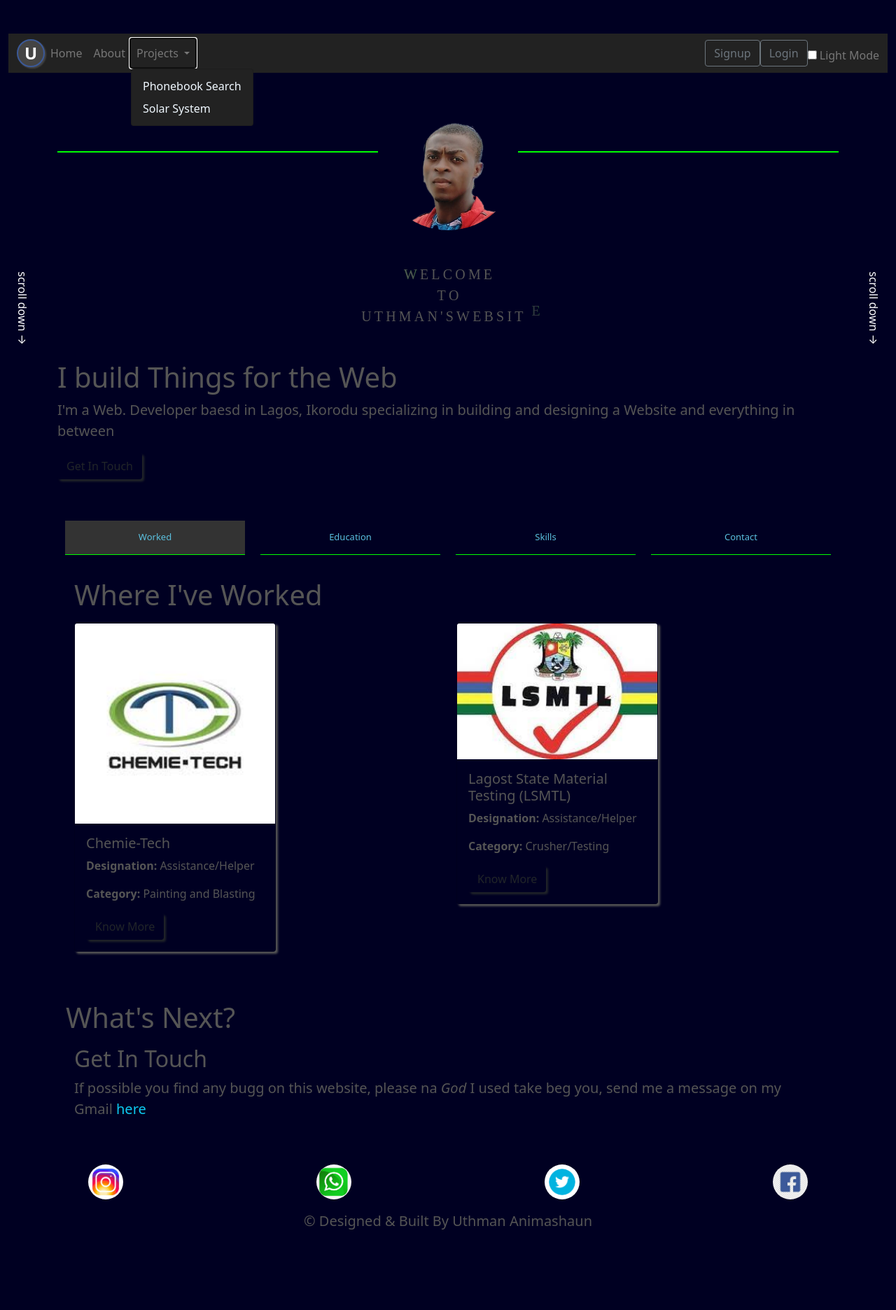
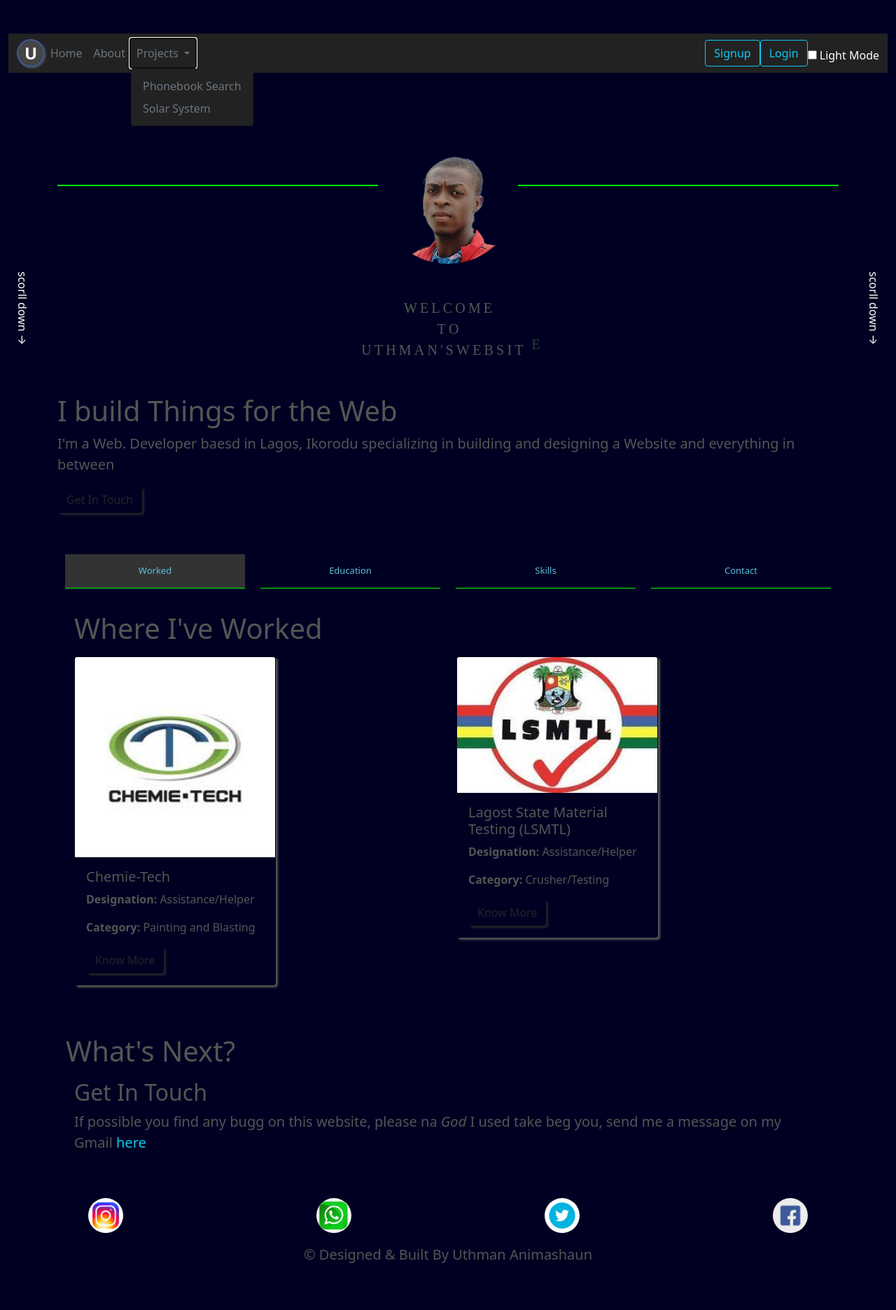
Before and after one commit to UthmanAnimashaun/About-me, a PHP site: page / in a window 1280 px wide, after a click on "Projects". Shown: the whole page at 70% size. Before the commit the page ends 1757 px from the top, so only its background shows below. Run offline with PHP 8.4, Linux system fonts and the light colour scheme.

Commit message:
Revert "UI edited"
This reverts commit 2910b0cb77855b21b840a953dc204623cc8f514d.

```diff
--- a/Phonebook/phonbk.html
+++ b/Phonebook/phonbk.html
@@ -10,8 +10,8 @@
 </head>
 <body>
     <button class="back-to-home-button"><a href="../index.php">Back to Home Page</a></button>
-    <embed src="Katie.mp3" loop="true" hidden="true" autostart="true">
-    <audio src="Katie.mp3">
+    <embed src="lewis.mp3" loop="true" hidden="true" autostart="true">
+    <audio src="lewis.mp3">
         <p>If you are reading this, your browser does not suport the audio tag</p>
         </audio>
     <div id="container">
--- a/css/styles.css
+++ b/css/styles.css
@@ -10,7 +10,6 @@ body{
 
 a{
     text-decoration: none;
-    color: #00ff00;
 }
 @keyframes body{
     0%{
@@ -38,17 +38,13 @@ a{
 }
 
 /* Logo ends here */
-.nav-link{
-    color: #777 !important;
+.darkmode{
+    background: #777;
+    outline: none;
+    padding: 10px;
+    border-radius: 25px;
+    box-shadow: 5px 5px 2px #333;
 }
-.nav-item, .menu-text{
-    color: aliceblue;
-}
-.light-mode-check{
-    color: #777;
-}
-
-/* Arrows start here */
 .right{
     width: auto;
     color: #fff;
--- a/index.php
+++ b/index.php
@@ -1,4 +1,25 @@
+<?php
+    $db =new mysqli("localhost", "root", "", "uthman");
+    if(mysqli_connect_error()) {
+        // echo "Wrong connection";
+    }
+    // echo "<br>";
 
+    if(isset($_POST['submit'])){
+        $first_name=$_POST['first_name'];
+        $last_name=$_POST['last_name'];
+        $email=$_POST['email'];
+        $password=$_POST['password'];
+
+        // send to DB Table
+        $insert="insert into navbar_signup values('', '".$first_name."', '".$last_name."', '".$email."', '".$password."')";
+
+        $q=$db->query($insert);
+        if($q){
+            echo "Signup Successfully";
+        }
+    }
+?>
 
 
 
@@ -30,18 +51,18 @@
           <div class="collapse navbar-collapse" id="navbarSupportedContent">
             <ul class="navbar-nav me-auto mb-2 mb-lg-0">
                 <li class="nav-item ">
-                  <a class="nav-link active menu-text" aria-current="page" href="index.php">Home</a>
+                  <a class="nav-link active text-secondary" aria-current="page" href="#">Home</a>
                 </li>
                 <li class="nav-item">
-                  <a class="nav-link menu-text" href="#">About</a>
+                  <a class="nav-link text-secondary" href="#">About</a>
                 </li>
                 <li class="nav-item dropdown ">
-                  <a class="nav-link menu-text dropdown-toggle" href="#" id="navbarDropdown" role="button" data-bs-toggle="dropdown" aria-expanded="false">
+                  <a class="nav-link text-secondary dropdown-toggle" href="#" id="navbarDropdown" role="button" data-bs-toggle="dropdown" aria-expanded="false">
                     Projects
                   </a>
                   <ul class="dropdown-menu nav-background dropdown-outline-info" aria-labelledby="navbarDropdown">
-                    <li><a class="dropdown-item menu-text" href="Phonebook/phonbk.html">Phonebook Search</a></li>
-                    <li><a class="dropdown-item menu-text" href="solar-system/solar-system.html">Solar System</a></li>
+                    <li><a class="dropdown-item text-secondary" href="Phonebook/phonbk.html">Phonebook Search</a></li>
+                    <li><a class="dropdown-item text-secondary" href="solar-system/solar-system.html">Solar System</a></li>
                     <!-- <li><a class="dropdown-item" href="#">Contact Me</a></li> -->
                   </ul>
                 </li>
@@ -55,7 +76,7 @@
                 <!--************************** Register Modal ********************************************-->
 
                         <!-- Button trigger modal -->
-                      <button type="button" class="btn btn-outline-secondary sign-login-btn" data-bs-toggle="modal" data-bs-target="#exampleModal">
+                      <button type="button" class="btn btn-outline-info" data-bs-toggle="modal" data-bs-target="#exampleModal">
                         Signup
                       </button>
 
@@ -83,8 +104,8 @@
                               </form>
                             </div>
                             <div class="modal-footer body-of-footer-modal">
-                              <button type="button" id="verify" class="btn btn-outline-light button-of-footer-modal"  data-bs-dismiss="modal">Close</button>
-                              <button type="button" id="verify" class="btn btn-outline-light button-of-footer-modal">Save Changes</button>
+                              <button type="button" id="verify" class="btn btn-outline-success button-of-footer-modal"  data-bs-dismiss="modal">Close</button>
+                              <button type="button" id="verify" class="btn btn-outline-success button-of-footer-modal">Save Changes</button>
                               <!-- <button type="button" class="btn btn-primary">Save changes</button> -->
                            </div>
                           </div>
@@ -93,11 +114,11 @@
                   </a>
                 </li>
               </ul>
-                <button class="btn btn-outline-secondary sign-login-btn"><a href="login.php" style="color: inherit;">Login</a></button>
+                <button class="btn btn-outline-info"><a href="login.php" style="color: inherit;">Login</a></button>
                 <form class="d-flex">
                 <div class="custom-control custom-switch" style="padding-top: 5px;">
                   <input type="checkbox" class="custom-control-input" id="switch" onclick="darkModes()">
-                  <label for="switch" class="custom-control-label light-mode-check">Light Mode</label>
+                  <label for="switch" class="custom-control-label">Light Mode</label>
                   <!-- <button type="button" class="darkmode" onclick="darkMode()">Dark/Light Mode</button> -->
                 </div>
               </form>
@@ -107,9 +128,9 @@
       </header>
 
         <!-- -------------------Content----------------- -->
-        <p class="left">scroll down &RightArrow;</p>
-      <p class="right">scroll down &rightarrow;</p>
-  <main role="main" class="container">
+        <p class="left">scorll down &RightArrow;</p>
+      <p class="right">scorll down &rightarrow;</p>
+  <main role="main" class="container mt-5">
       <div class="starter-template">
         <span class="img-span"><img src="img/uthman icon.png" class="img-center d-block w-auto" alt=""></span>
         <div class="container text-center mb-5 mt-5">
@@ -303,7 +324,7 @@
                     <P class="web"></P>
                     <P class="web"></P>
                     <P class="web"></P>
-                    <P class="web"></P>
+                    <P class="en2"></P>
                     <P class="en2"></P>
                     <P class="en2"></P>
                   </div><br>
@@ -311,7 +332,7 @@
 
                 <!----------------- Javascript ---------------->
 
-                <label>JAVASCRIPT</label><br>
+                <label>Javascript</label><br>
                 <div class="langskill">
                     <P class="web"></P>
                     <P class="web"></P>
@@ -335,25 +356,13 @@
                   </div><br>
                 <!----------------- PHP ends---------------->
 
-                <!----------------- BOOTSTRAP ---------------->
+                <!----------------- JQuery ---------------->
 
-                <label>BOOTSTRAP</label><br>
+                <label>JQuery</label><br>
                 <div class="langskill">
-                    <P class="web"></P>
-                    <P class="web"></P>
-                    <P class="web"></P>
                     <P class="web"></P>
                     <P class="en2"></P>
                     <P class="en2"></P>
-                  </div><br>
-                <!----------------- BOOTSTRAP ends---------------->
-
-                <!----------------- JQuery ---------------->
-
-                <label>JQUERY</label><br>
-                <div class="langskill">
-                    <P class="web"></P>
-                    <P class="web"></P>
                     <P class="en2"></P>
                     <P class="en2"></P>
                     <P class="en2"></P>
@@ -361,27 +370,14 @@
                   </div><br>
                 <!----------------- JQuery ends---------------->
 
-                <!----------------- REACT JS ---------------->
-
-                <label>REACT JS</label><br>
-                <div class="langskill">
-                    <P class="web"></P>
-                    <P class="web"></P>
-                    <P class="en2"></P>
-                    <P class="en2"></P>
-                    <P class="en2"></P>
-                    <P class="en2"></P>
-                  </div><br>
-                <!----------------- REACT JS ends---------------->
-
                 <!----------------- GITHUB ---------------->
 
                 <label>GITHUB</label><br>
                 <div class="langskill">
                     <P class="web"></P>
                     <P class="web"></P>
-                    <P class="web"></P>
-                    <P class="web"></P>
+                    <P class="en2"></P>
+                    <P class="en2"></P>
                     <P class="en2"></P>
                     <P class="en2"></P>
                   </div><br>
@@ -391,8 +387,6 @@
 
                 <label>HEROKU</label><br>
                 <div class="langskill">
-                    <P class="web"></P>
-                    <P class="web"></P>
                     <P class="web"></P>
                     <P class="web"></P>
                     <P class="en2"></P>
@@ -413,7 +407,7 @@
             <div class="card card-shadow" id="card-background-color" style="width: 18rem;">
               <div class="card-body">
                 <h6>Fashion/Operator</h6>
-                <label>FASHION DESIGNER</label><br>
+                <label>Fashion Designer</label><br>
                 <div class="langskill">
 
                     <P class="fa"></P>
@@ -427,7 +421,7 @@
 
                <!--Skills
                 For Operator-->
-               <label>CRANE OPERATOR</label><br>
+               <label>Crane Operator</label><br>
                 <div class="langskill">
 
                     <P class="cr"></P>
@@ -448,7 +442,7 @@
           <p class="display-6 about-text mt-5">What's Next?</p>
             <div class="container mb-5">
               <h2>Get In Touch</h2>
-              <p class="lead">If possible you find any bugg on this website, please na <strong><i>God</i></strong> I used take beg you, send me a message on my Gmail <a href="mailto:animashaunua@gmail.com" class="text-info footer-mail-link">here</a></p>
+              <p class="lead">If possible you find any bugg on this website, please na <strong><i>God</i></strong> I used take beg you, send me a message on my Gmail <a href="mailto:animashaunua@gmail.com" class="text-info">here</a></p>
             </div>
             </div>
           </div>       <!-- closing of  Stater-template -->
@@ -477,7 +471,6 @@
           </div>
        </div>
         <p class="lead"> &copy; Designed & Built By Uthman Animashaun</p>
-
     </footer>
 
       <script src="js/bootstrap.bundle.min.js"></script>
```
Also changed, not shown: other parts of css/styles.css (+25 -39 lines), js/main.js (+3 -7 lines).
